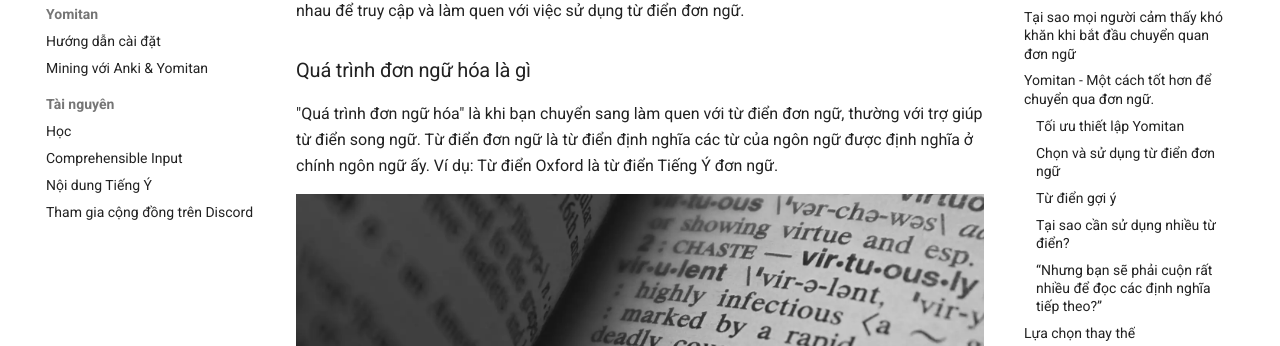
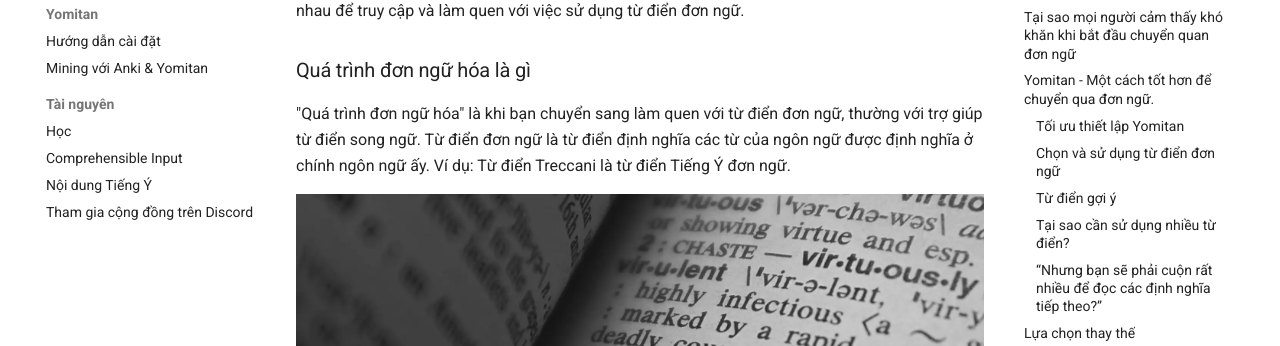
Before and after one commit to daihocmo/tieng-y, an MkDocs documentation site: the page built from docs/monolingual.md, in a window 1280 px wide and 900 px high. Shown: the part 249-595 px from the top of the window. Built offline with MkDocs 1.6.1 and Material for MkDocs 9.7.7, drawn with Linux system fonts in a browser that asks for light colours; comment, search, counter and statistics services are not loaded.

```diff
--- a/docs/monolingual.md
+++ b/docs/monolingual.md
@@ -6,7 +6,7 @@ Hướng dẫn này sẽ giải thích quá trình đơn ngữ hóa và tại sa
 
 ### Quá trình đơn ngữ hóa là gì
 
-"Quá trình đơn ngữ hóa" là khi bạn chuyển sang làm quen với từ điển đơn ngữ, thường với trợ giúp từ điển song ngữ. Từ điển đơn ngữ là từ điển định nghĩa các từ của ngôn ngữ được định nghĩa ở chính ngôn ngữ ấy. Ví dụ: Từ điển Oxford là từ điển Tiếng Ý đơn ngữ.
+"Quá trình đơn ngữ hóa" là khi bạn chuyển sang làm quen với từ điển đơn ngữ, thường với trợ giúp từ điển song ngữ. Từ điển đơn ngữ là từ điển định nghĩa các từ của ngôn ngữ được định nghĩa ở chính ngôn ngữ ấy. Ví dụ: Từ điển Treccani là từ điển Tiếng Ý đơn ngữ.
 
 ![](img/mono2.webp)
 
```
Also changed, not shown: docs/guide.md (+2 -9 lines).
